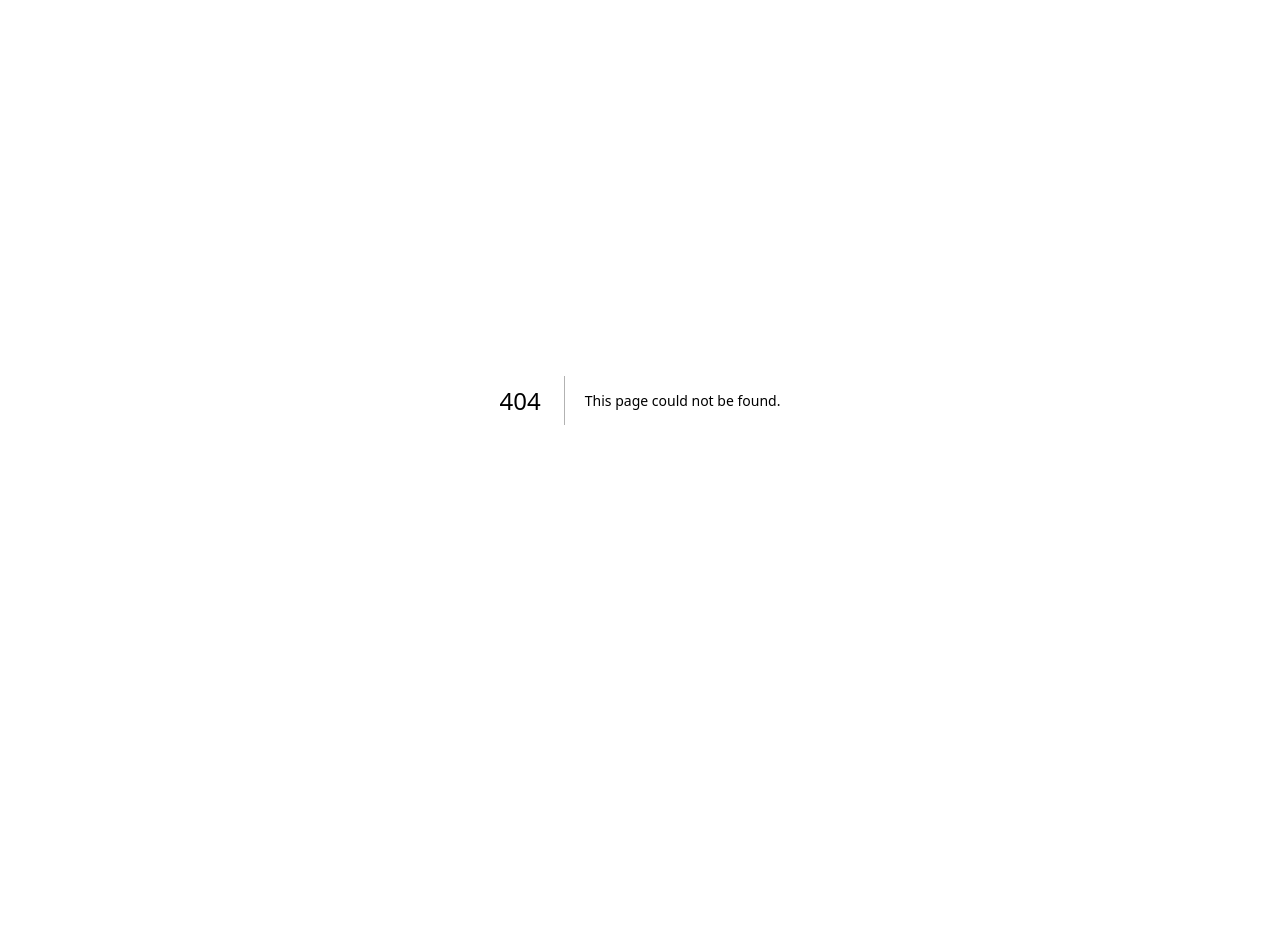
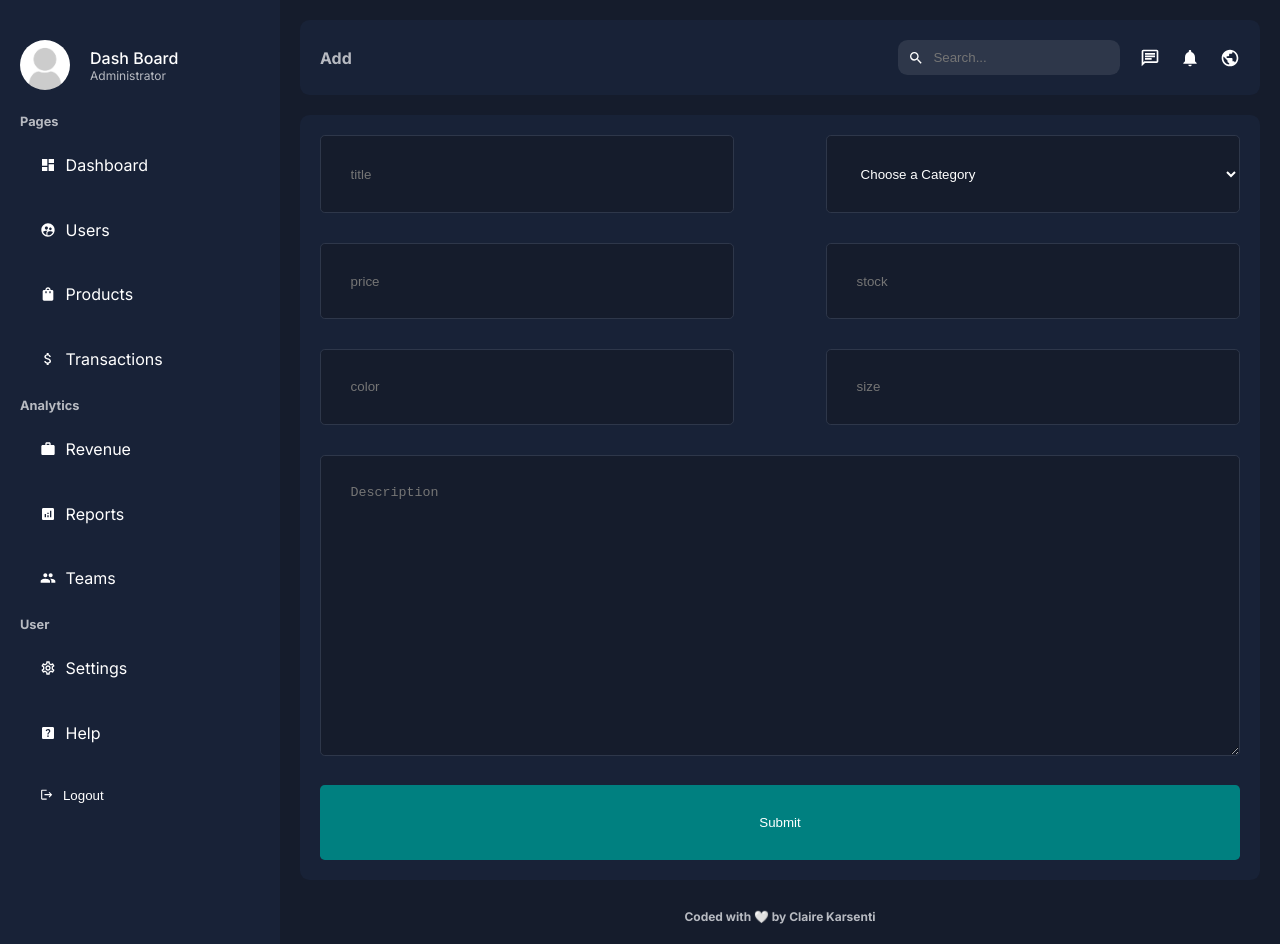
Before and after one commit to ClaireKarsenti/Dashboard, a Next.js app: page /dashboard/products/add in a window 1280 px wide. Before the commit this address had no page. Before the commit the page ends 800 px from the top, so only its background shows below. Built offline with nearby package versions, Linux system fonts and the light colour scheme.

Commit message:
Feat: addProduct page elements

```diff
--- /dev/null
+++ b/app/dashboard/products/add/page.tsx
@@ -0,0 +1,29 @@
+import styles from '@/app/ui/dashboard/products/addProduct/addProduct.module.css';
+
+export default function AddProductPage() {
+  return (
+    <div className={styles.container}>
+      <form className={styles.form}>
+        <input type="text" placeholder="title" name="title" required />
+        <select name="cat" id="cat">
+          <option value="general">Choose a Category</option>
+          <option value="kitchen">Kitchen</option>
+          <option value="phone">Phone</option>
+          <option value="computer">Computer</option>
+        </select>
+        <input type="number" placeholder="price" name="price" required />
+        <input type="number" placeholder="stock" name="stock" required />
+        <input type="text" placeholder="color" name="color" />
+        <input type="text" placeholder="size" name="size" />
+        <textarea
+          required
+          name="desc"
+          id="desc"
+          rows={16}
+          placeholder="Description"
+        ></textarea>
+        <button type="submit">Submit</button>
+      </form>
+    </div>
+  );
+};
--- /dev/null
+++ b/app/ui/dashboard/products/addProduct/addProduct.module.css
@@ -0,0 +1,42 @@
+.container {
+  background-color: var(--bgSoft);
+  padding: 1.25rem;
+  border-radius: 0.6rem;
+  margin-top: 1.25rem;
+}
+
+.form {
+  display: flex;
+  flex-wrap: wrap;
+  justify-content: space-between;
+}
+
+.form input,
+.form textarea,
+.form select {
+  padding: 1.85rem;
+  background-color: var(--bg);
+  color: var(--text);
+  border: 0.1rem solid #2e374a;
+  border-radius: 0.3rem;
+  margin-bottom: 1.85rem;
+}
+
+.form input,
+.form select {
+  width: 45%;
+}
+
+.form textarea {
+  width: 100%;
+}
+
+.form button {
+  width: 100%;
+  padding: 1.85rem;
+  background-color: teal;
+  color: var(--text);
+  border: none;
+  border-radius: 0.3rem;
+  cursor: pointer;
+}
```
